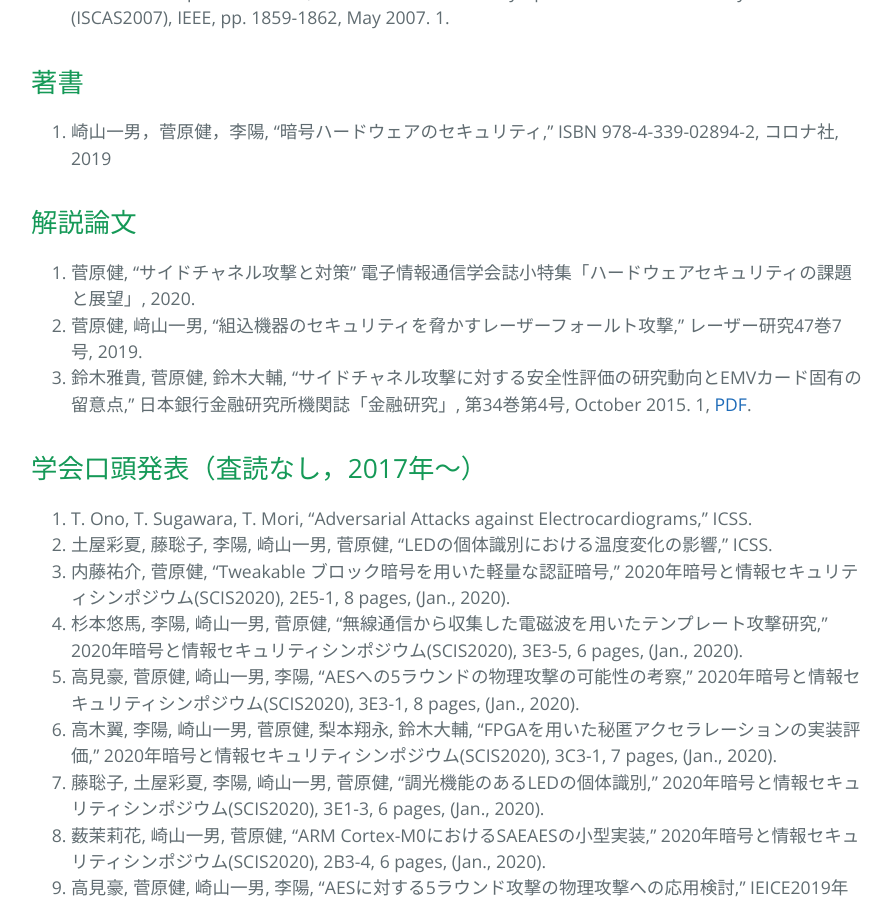
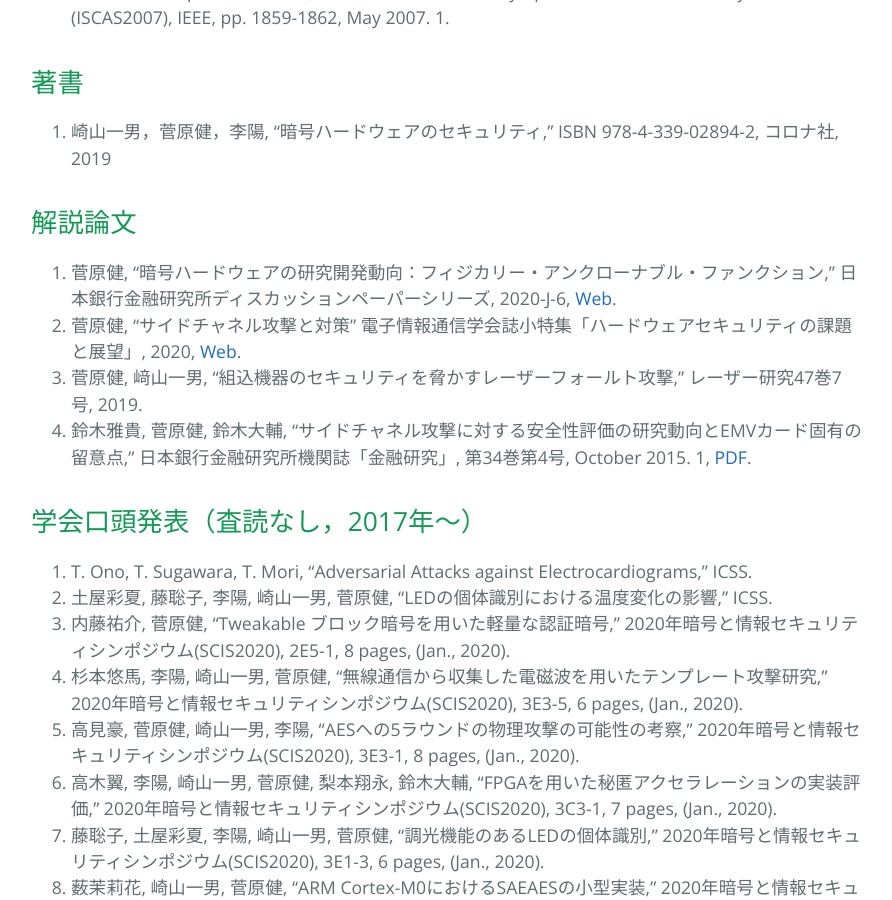
Before and after one commit to sugawara-bbbb/weblab, a Jekyll site: the page built from publication.md, in a window 1280 px wide and 900 px high, scrolled down 5494 px. Shown: the whole window, without its empty margins (193-1085 px from the left). Built offline with Jekyll 4.4.1, drawn with Linux system fonts in a browser that asks for light colours; our own code applies the rules of GitHub Pages for plain Markdown files.

Commit message:
Updated the publication.

```diff
--- a/publication.md
+++ b/publication.md
@@ -81,7 +81,8 @@ layout: default
 
 ## 解説論文
 
-1. 菅原健, "サイドチャネル攻撃と対策" 電子情報通信学会誌小特集「ハードウェアセキュリティの課題と展望」, 2020.
+1. 菅原健, "暗号ハードウェアの研究開発動向：フィジカリー・アンクローナブル・ファンクション," 日本銀行金融研究所ディスカッションペーパーシリーズ, 2020-J-6, [Web](https://www.imes.boj.or.jp/research/abstracts/japanese/20-J-06.html).
+1. 菅原健, "サイドチャネル攻撃と対策" 電子情報通信学会誌小特集「ハードウェアセキュリティの課題と展望」, 2020, [Web](https://app.journal.ieice.org/trial/103_1/k103_1_45/index.html).
 1. 菅原健, 﨑山一男, “組込機器のセキュリティを脅かすレーザーフォールト攻撃,” レーザー研究47巻7号, 2019.
 1. 鈴木雅貴, 菅原健, 鈴木大輔, “サイドチャネル攻撃に対する安全性評価の研究動向とEMVカード固有の留意点,” 日本銀行金融研究所機関誌「金融研究」, 第34巻第4号, October 2015. 1, [PDF](https://www.imes.boj.or.jp/research/papers/japanese/kk34-4-6.pdf).
 
```
